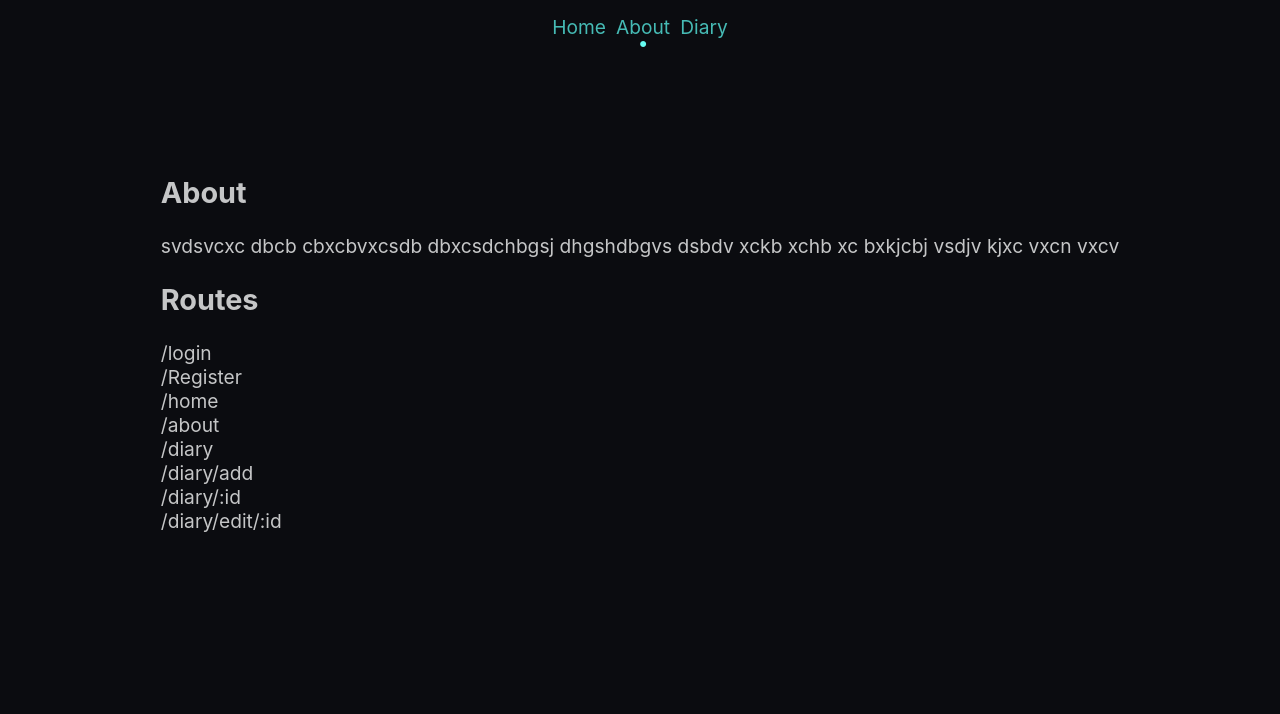
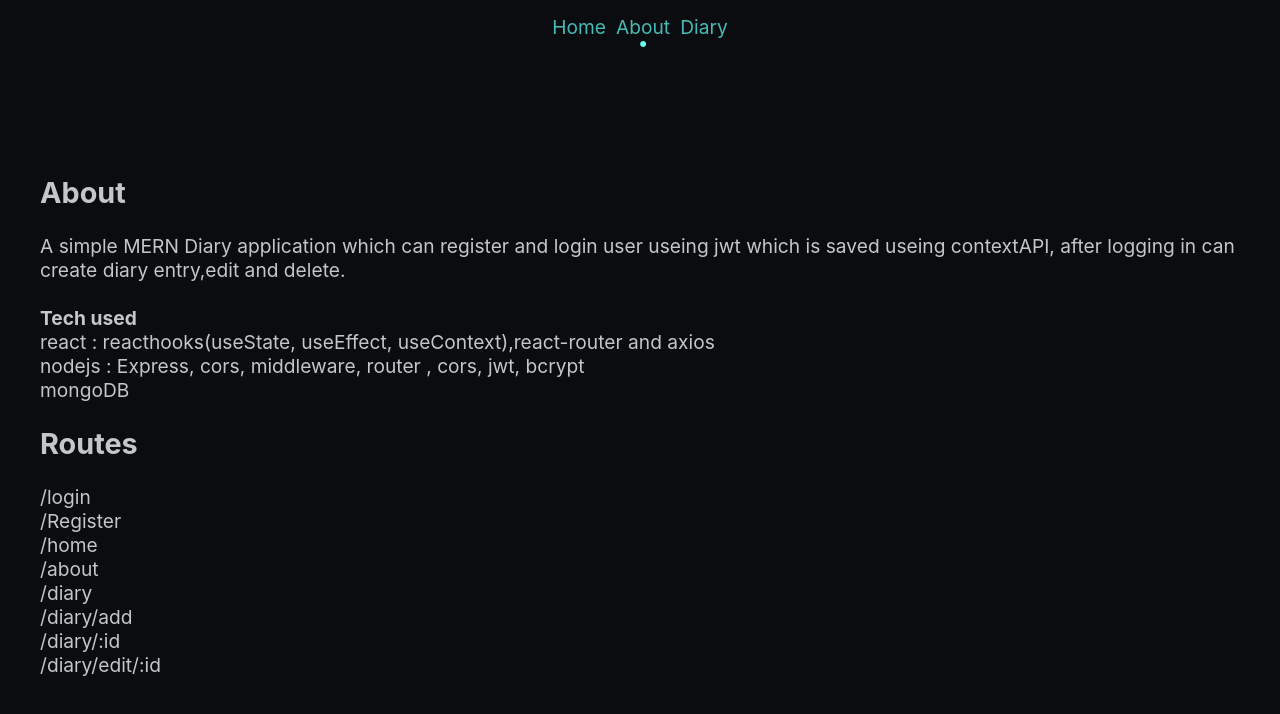
Before and after one commit to harishvgts/mern, a React (Create React App) app in the folder mern_diary/client/: page /about in a window 1280 px wide. Shown: the top 714 px of the page. Built offline with nearby package versions, Linux system fonts and the light colour scheme.

Commit message:
Update About.js

```diff
--- a/mern_diary/client/src/pages/About.js
+++ b/mern_diary/client/src/pages/About.js
@@ -9,8 +9,12 @@ const About = () => {
     return (
         <div style={style} className="about">
             <h2>About</h2>
-            <p>svdsvcxc dbcb cbxcbvxcsdb dbxcsdchbgsj dhgshdbgvs dsbdv xckb xchb xc bxkjcbj
-                vsdjv kjxc vxcn vxcv
+            <p>A simple MERN Diary application which can register and login user useing jwt which
+            is saved useing contextAPI, after logging in can create diary entry,edit and delete.<br/>
+            <br/><b>Tech used</b><br/>
+            react : reacthooks(useState, useEffect, useContext),react-router and axios<br/>
+            nodejs : Express, cors, middleware, router , cors, jwt, bcrypt<br/>
+            mongoDB<br/>
             </p>
             <h2>Routes</h2>
             <li>/login</li>
```
